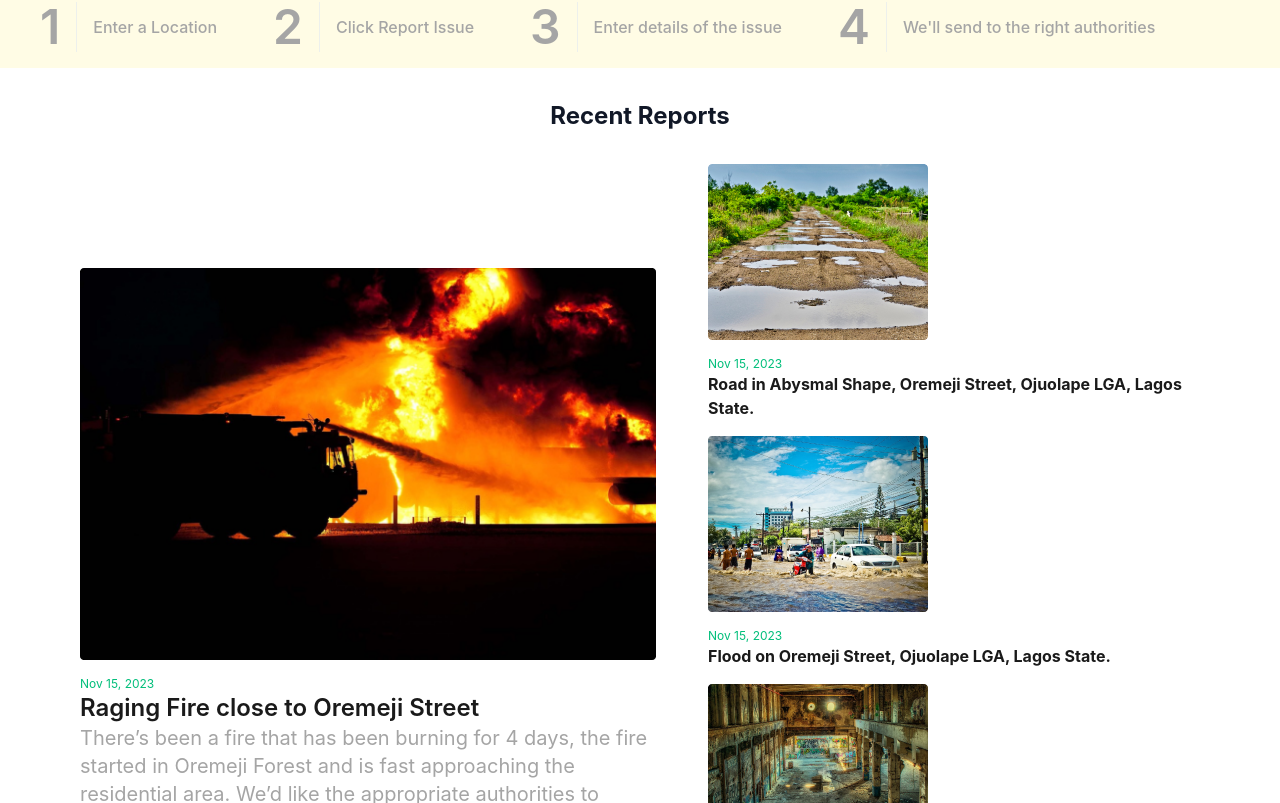
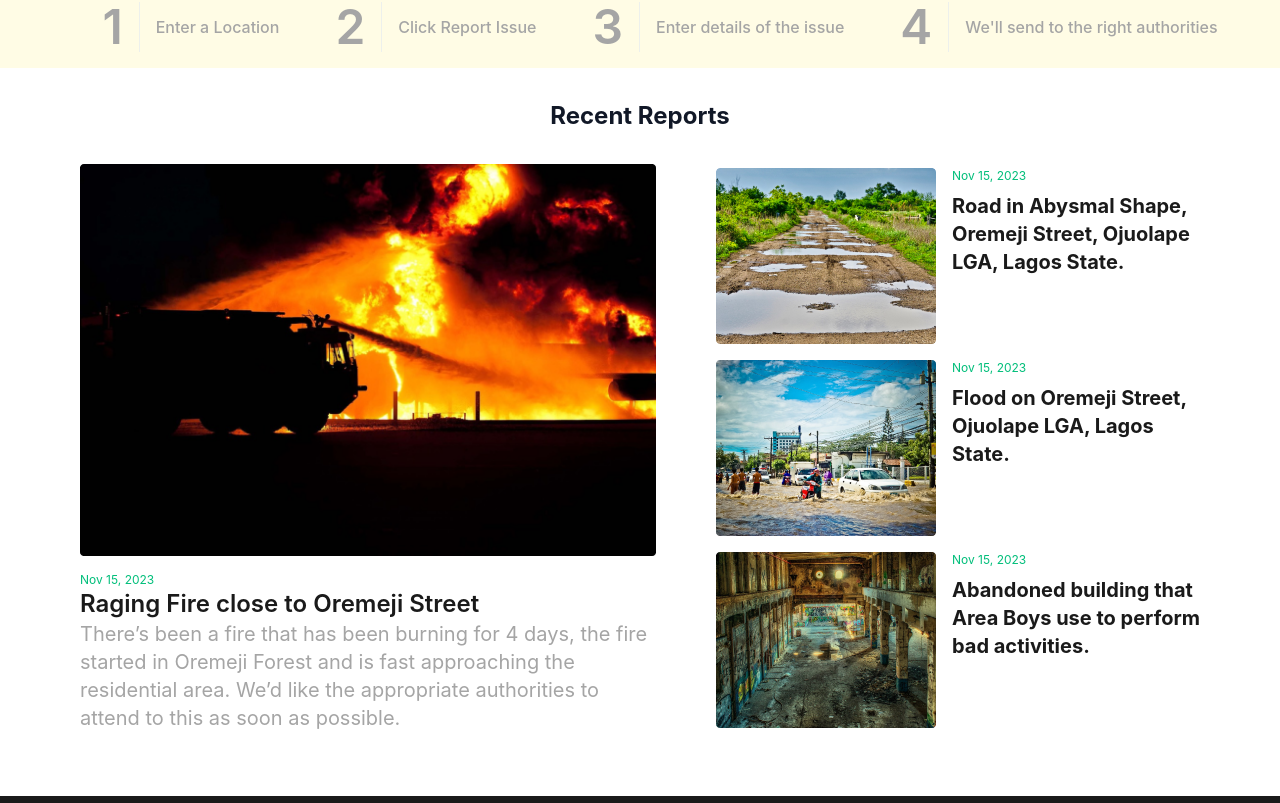
Before and after one commit to stanleychiemelapaul/Fixeet-Frontend, a React (Vite) app: page / in a window 1280 px wide. Shown: the part 537-1340 px from the top of the page. Built offline with nearby package versions, Linux system fonts and the light colour scheme.

Commit message:
Improved on the responsiveness and the hamburger menu dropdown

```diff
--- a/src/components/ReportIssue.jsx
+++ b/src/components/ReportIssue.jsx
@@ -65,9 +65,9 @@ const ReportIssue = ({ onClose }) => {
       <section
         id="close-modal"
         onClick={handleOnClose}
-        className="flex flex-col items-center justify-center fixed inset-0 z-50 bg-black bg-opacity-[0.8] backdrop-blur-0 w-[100%]"
+        className="flex flex-col items-center justify-center fixed inset-0 z-40 bg-black bg-opacity-[0.8] backdrop-blur-0 w-[100%]"
       >
-        <div className="flex flex-col gap-8 w-[90%] bg-[#fff]  md:mx-24 p-4 rounded-xl h-auto md:w-[30rem] md:max-w-[50%]">
+        <div className="flex flex-col gap-8 w-[95%] bg-[#fff]  md:mx-24 p-8 rounded-xl h-auto md:w-[30rem] md:max-w-[50%]">
           <h1 className="text-primary md:text-4xl text-2xl font-bold ">
             Report an Issue
           </h1>
@@ -146,7 +146,7 @@ const ReportIssue = ({ onClose }) => {
                       <img
                         src={URL.createObjectURL(image)}
                         alt={`img-${id}`}
-                        className="p-2 max-w-[8rem] max-h-[7rem] "
+                        className="p-2 md:max-w-[8rem] md:max-h-[7rem] "
                       />
                       <button
                         onClick={() => deleteImage(id)}
--- a/src/components/ReportIssueButton.jsx
+++ b/src/components/ReportIssueButton.jsx
@@ -12,7 +12,7 @@ const ReportIssueButton = () => {
     <>
       <button
         onClick={() => setShowModal(true)}
-        className=" flex w-[9rem] cursor-pointer text-white ml-4 bg-tetiary items-center rounded-[4px] h-[2.7rem] justify-center"
+        className=" flex w-[10rem] cursor-pointer text-white ml-4 bg-tetiary hover:bg-[#007A4E] items-center rounded-[4px] h-[2.7rem] justify-center"
         variant="primary"
       >
         Report an Issue
--- a/src/pages/all-reports.jsx
+++ b/src/pages/all-reports.jsx
@@ -16,13 +16,13 @@ const AllReports = () => {
     <React.Fragment>
       <NavBar />
 
-      <section className="bg-white items-center justify-center ">
-        <div className="flex flex-col md:flex-row gap-4 py-4 px-4 md:px-4  max-w-[90rem] mx-auto w-full items-center justify-center space-x-5 ">
+      <section className="bg-white items-start justify-center ">
+        <div className="flex flex-col md:flex-row gap-4 py-4 px-4 md:px-4  max-w-[90rem] mx-auto w-full items-start justify-center space-x-5 ">
           <div
             onClick={() => {
               window.location.href = "/report";
             }}
-            className="flex flex-col gap-4 cursor-pointer"
+            className="flex flex-col gap-4 cursor-pointer p-2"
           >
             <div className="flex flex-col ">
               <p className="text-secondary text-2xl font-semibold">
--- a/src/pages/home.jsx
+++ b/src/pages/home.jsx
@@ -72,7 +72,7 @@ const Login = () => {
           </div>
         </div>
       </section>
-      <section className="bg-light flex flex-col gap-4 py-4  space-x-10">
+      <section className="bg-light flex flex-col gap-4 py-4 items-center space-x-10">
         <h2 className="font-bold text-2xl mt-4 flex mx-12 ">
           How to report an Issue.
         </h2>
@@ -88,7 +88,7 @@ const Login = () => {
           flexWrap={{ base: "wrap", md: "nowrap" }}
         > */}
 
-        <div className="flex-col flex md:flex-row md:space-x-10 gap-4 ">
+        <div className="flex-col   flex md:flex-row md:space-x-10 gap-4 ">
           <div className="flex items-center gap-4 text-secondary font-semibold">
             <h2 className="text-5xl"> 1 </h2>
             <Center height="50px">
@@ -132,8 +132,8 @@ const Login = () => {
       <section className="bg-white items-center justify-center ">
         <div className="flex flex-col items-center p-8">
           <h2 className="font-bold text-2xl  ">Recent Reports</h2>
-          <div className="flex flex-col md:flex-row gap-4 py-8 px-4 md:px-8  max-w-[90rem] mx-auto w-full items-center justify-center space-x-5">
-            <div className="flex flex-col gap-4  md:p-4">
+          <div className="flex flex-col md:flex-row gap-4 py-4 px-2 md:px-8  max-w-[90rem]  w-auto items-center justify-center space-x-5">
+            <div className="flex flex-col gap-4 p-2 md:p-4">
               {" "}
               <img
                 className="w-[auto] h-[auto]"
@@ -153,7 +153,56 @@ const Login = () => {
                 </p>
               </div>
             </div>
-            <div className="flex flex-col gap-4  ">
+            <div
+              onClick={() => {
+                window.location.href = "/report";
+              }}
+              className="flex flex-col  gap-4 cursor-pointer p-2 "
+            >
+              <div className="flex flex-col md:flex-row gap-4 items-start">
+                <img
+                  className="rounded-[4px] max-w-[14rem] w-auto h-auto max-h-[11rem]"
+                  src="/badroad.png"
+                  alt="bad road picture"
+                />
+                <div className="flex flex-col  gap-2 ">
+                  <p className="text-xs text-tetiary">Nov 15, 2023</p>
+                  <p className="text-sm md:text-xl flex text-primary font-bold ">
+                    Road in Abysmal Shape, Oremeji Street, Ojuolape LGA, Lagos
+                    State.
+                  </p>
+                </div>
+              </div>
+              <div className="flex flex-col md:flex-row gap-4 items-start">
+                <img
+                  className="rounded-none max-w-[14rem] w-auto h-auto max-h-[11rem]"
+                  src="/flood.png"
+                  alt="Flood Picture"
+                />
+                <div className="flex flex-col gap-2">
+                  <p className="text-xs text-tetiary">Nov 15, 2023</p>
+                  <p className=" text-sm md:text-xl  flex  text-primary font-bold">
+                    Flood on Oremeji Street, Ojuolape LGA, Lagos State.
+                  </p>
+                </div>
+              </div>
+
+              <div className="flex flex-col md:flex-row gap-4 items-start">
+                <img
+                  className="rounded-none max-w-[14rem] w-full h-auto max-h-[11rem]"
+                  src="/abandonbuilding.png"
+                  alt="Abandoned building picture"
+                />
+                <div className="flex flex-col gap-2">
+                  <p className="text-xs text-tetiary">Nov 15, 2023</p>
+                  <p className="text-sm md:text-xl flex text-primary font-bold">
+                    Abandoned building that Area Boys use to perform bad
+                    activities.
+                  </p>
+                </div>
+              </div>
+            </div>
+            {/* <div className="flex flex-col gap-4 bg-white p-4 ">
               <div className="flex flex-col gap-4 items-start">
                 <img
                   className="rounded-[4px]  w-[auto] h-[auto] "
@@ -195,7 +244,7 @@ const Login = () => {
                   </p>
                 </div>
               </div>
-            </div>
+            </div> */}
           </div>
         </div>
       </section>
```
Also changed, not shown: src/components/navbar.jsx (+41 -44 lines).
